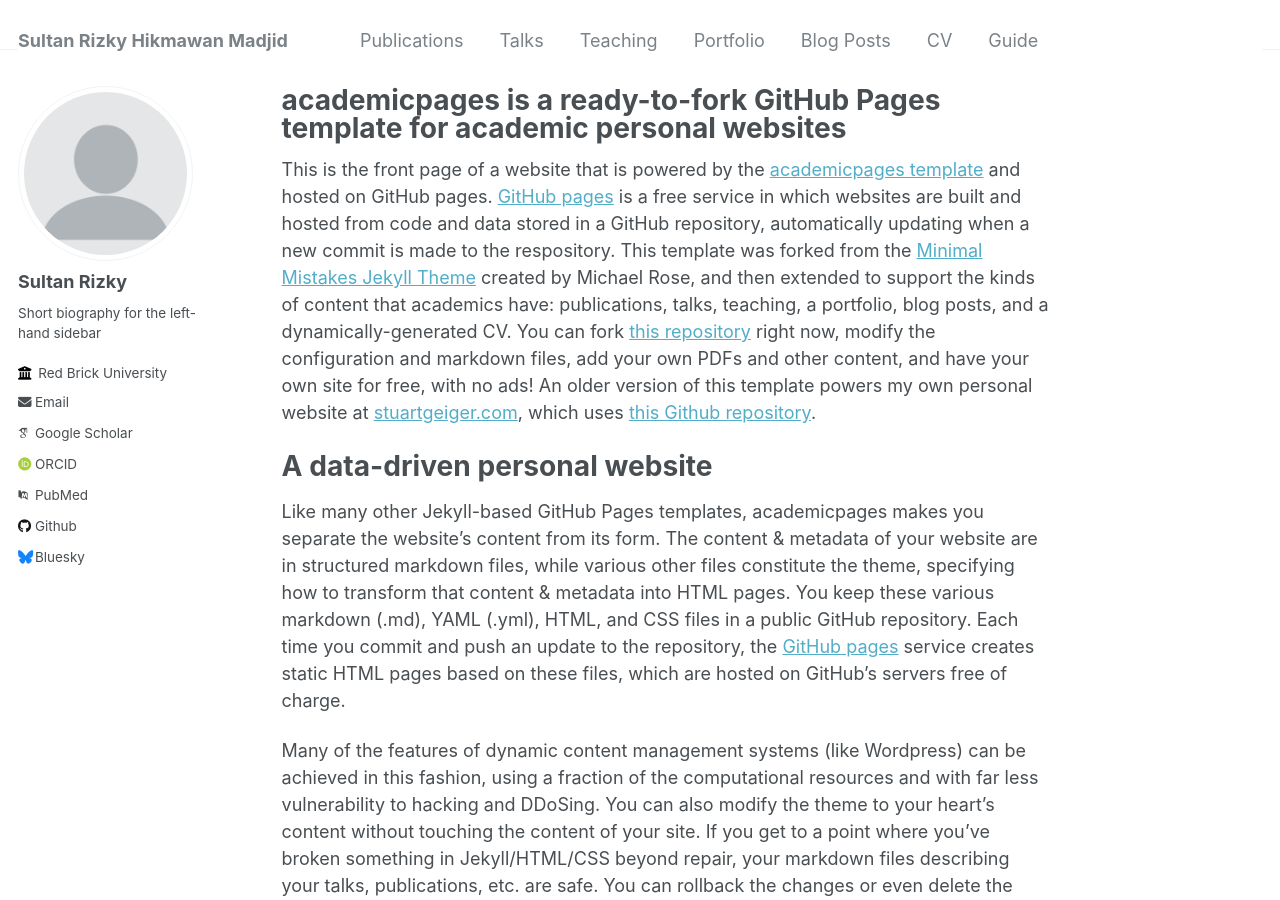
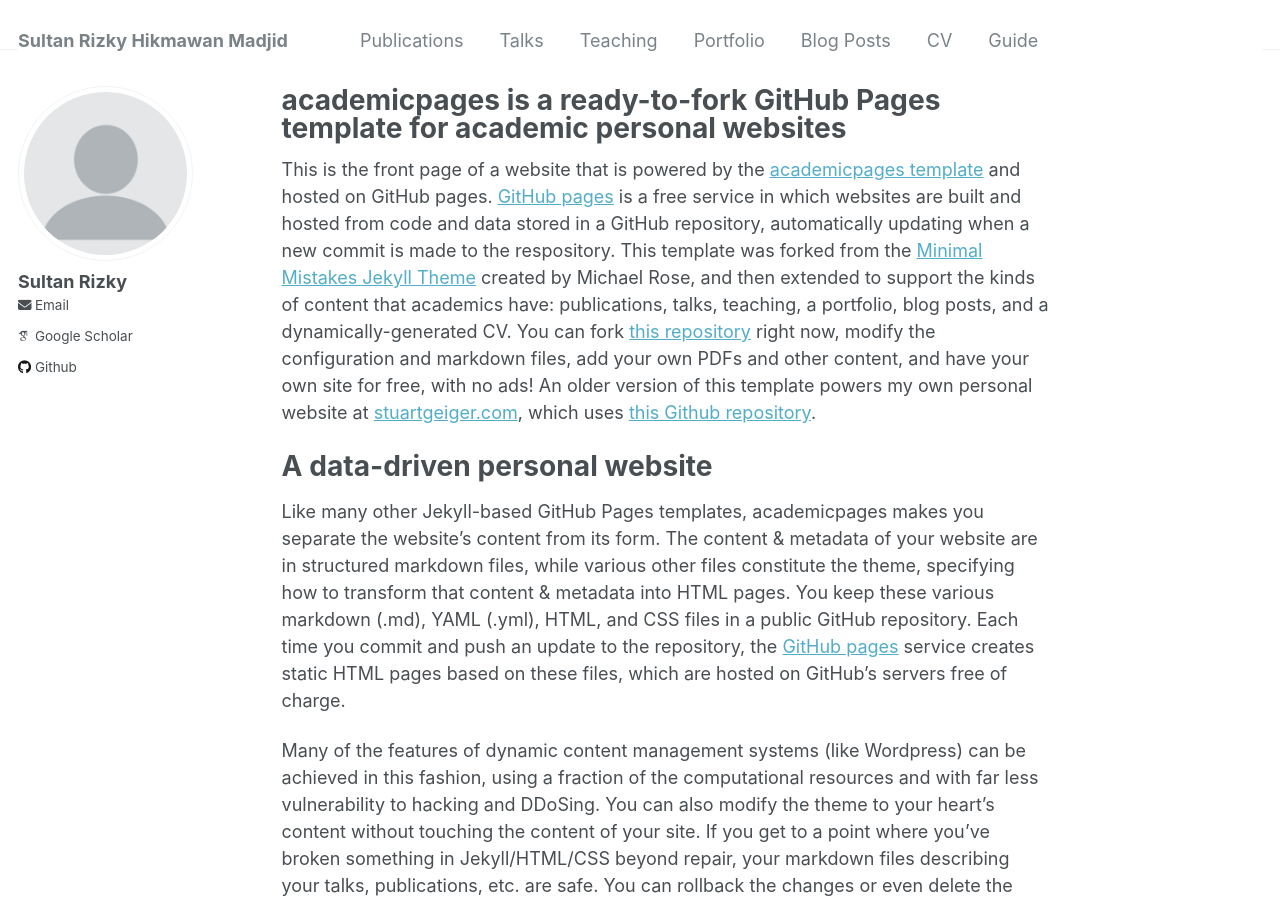
Before and after one commit to suulkyy/suulkyy.github.io, a Jekyll site: the page built from _pages/about.md, in a window 1280 px wide and 900 px high. Built offline with Jekyll 4.4.1, drawn with Linux system fonts in a browser that asks for light colours; some web fonts are replaced.

Commit message:
modify _config.yml

```diff
--- a/_config.yml
+++ b/_config.yml
@@ -24,9 +24,9 @@ author:
   avatar           : "profile.png"
   name             : "Sultan Rizky"
   pronouns         : # "she/her"
-  bio              : "Short biography for the left-hand sidebar"
+  bio              : # "Short biography for the left-hand sidebar"
   location         : # "Earth"
-  employer         : "Red Brick University"
+  employer         : # "Red Brick University"
   uri              : # URL
   email            : "sultan.rizky10@gmail.com"
 
@@ -34,8 +34,8 @@ author:
   arxiv            : # URL - Update with the correct link to your profile
   googlescholar    : "https://scholar.google.com/citations?user=uf4EpUsAAAAJ"
   impactstory      : # URL
-  orcid            : "http://orcid.org/yourorcidurl"
-  pubmed           : "https://www.ncbi.nlm.nih.gov/pubmed/?term=john+snow"
+  orcid            : # "http://orcid.org/yourorcidurl"
+  pubmed           : # "https://www.ncbi.nlm.nih.gov/pubmed/?term=john+snow"
   researchgate     : # URL
 
   # Repositories and software development
@@ -47,7 +47,7 @@ author:
   stackoverflow    : # User number or user number and name (i.e., use "1" or "1/jeff-atwood")
 
   # Social media
-  bluesky          : "bsky.app" # Replace this with you Bluesky username
+  bluesky          : # "bsky.app" # Replace this with you Bluesky username
   facebook         : # Username
   flickr           : # Username
   foursquare       : # Username
```
